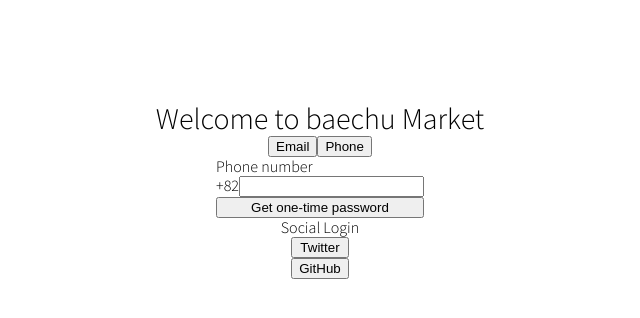
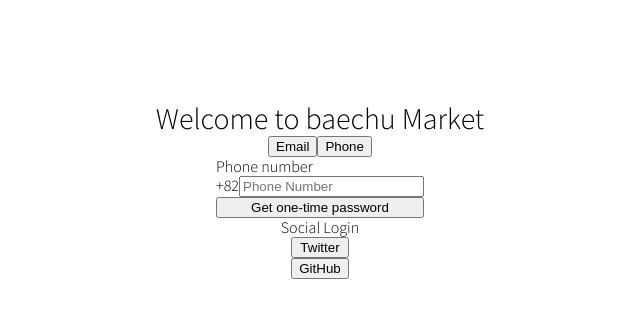
Before and after one commit to yonghk423/next.js-market, a Next.js app: page /Login in a window 1280 px wide. Both pictures are taken after a click on the button "Phone". Shown: the top 318 px of the page, without its empty margins (320-960 px from the left). Built offline with nearby package versions, Linux system fonts and the light colour scheme.

Commit message:
Login fom set up

```diff
--- a/package.json
+++ b/package.json
@@ -14,6 +14,7 @@
     "next": "12.1.6",
     "react": "18.1.0",
     "react-dom": "18.1.0",
+    "react-hook-form": "^7.31.3",
     "styled-components": "^5.3.5"
   },
   "devDependencies": {
--- a/pages/Login.tsx
+++ b/pages/Login.tsx
@@ -26,7 +26,7 @@
 
 `;
 
-const FormBox = styled.div`
+const FormBox = styled.form`
   display: grid;
   grid-template-columns: auto;
   justify-content: center;
@@ -50,6 +50,42 @@
   const [method, setMethod] = useState<"email" | "phone">("email");
   const onEmailClick = () => setMethod("email");
   const onPhoneClick = () => setMethod("phone");
+
+  const [email, setEmail] = useState("");
+  const [number, setNumber] = useState("");
+
+  const onNumberChange = (e: React.ChangeEvent<HTMLInputElement>) => {
+    const { value } = e.target;
+    console.log(value);
+    const data = Object.assign({ "number" : value })
+    setNumber(data)
+  };
+
+
+  const onEmailChange = (e: React.ChangeEvent<HTMLInputElement>) => {
+    const { value } = e.target;
+    console.log(value);
+    const data = Object.assign({ "email" : value })
+    console.log(data);
+    setEmail(data);
+  };
+
+
+   const onSubmit = (e:React.FormEvent<HTMLFormElement>) => {
+    e.preventDefault();
+    if(email !== "") {
+      fetch("/api/users/Login", {
+        method : "POST",
+        body: JSON.stringify(email)
+      })
+    } else if(number !== "") {
+      fetch("/api/users/Login", {
+        method : "POST",
+        body: JSON.stringify(number)
+      })
+    } else return;
+}
+
   return (
     <Container>
       <MainTitle>Welcome to baechu Market</MainTitle>
@@ -58,17 +94,30 @@
             <LoginBtn onClick={onEmailClick}>Email</LoginBtn>
             <LoginBtn onClick={onPhoneClick}>Phone</LoginBtn>
         </EmailPhoneBtnBox>
-        <FormBox>
+        <FormBox onSubmit={onSubmit}>
           <label>
             {method === "email" ? "Email address" : null}
             {method === "phone" ? "Phone number" : null}
           </label>
           <div>
-            {method === "email" ? <input type="email" required /> : null}
+            {method === "email" ?
+              <input
+                // value={email}
+                type="email"
+                onChange={onEmailChange}
+                placeholder="Email"
+                required
+                /> : null}
             {method === "phone" ? (
               <div>
                 <span>+82</span>
-                <input type="number" required />
+                <input
+                  // value={number}
+                  type="number"
+                  onChange={onNumberChange}
+                  placeholder="Phone Number"
+                  required
+                  />
               </div>
             ) : null}
           </div>
--- a/pages/api/client-test.tsx
+++ /dev/null
@@ -1,17 +0,0 @@
-import { NextApiRequest, NextApiResponse } from 'next';
-import client from '../../libs/client';
-
-export default async function handler(
-    req:NextApiRequest,
-    res:NextApiResponse
-){
-   await client.user.create({
-        data: {
-            email: "hi",
-            name: "yonghee"
-        }
-    })
-    res.json({
-        ok: true
-    })
-}
--- /dev/null
+++ b/pages/api/users/Login.tsx
@@ -0,0 +1,10 @@
+import { NextApiRequest, NextApiResponse } from 'next';
+import client from '../../../libs/client';
+
+export default async function handler(
+    req:NextApiRequest,
+    res:NextApiResponse
+){
+  console.log(req.body);
+  res.status(200).end();
+}
```
Also changed, not shown: 2 other files (tests, documents, lock files or other folders).
